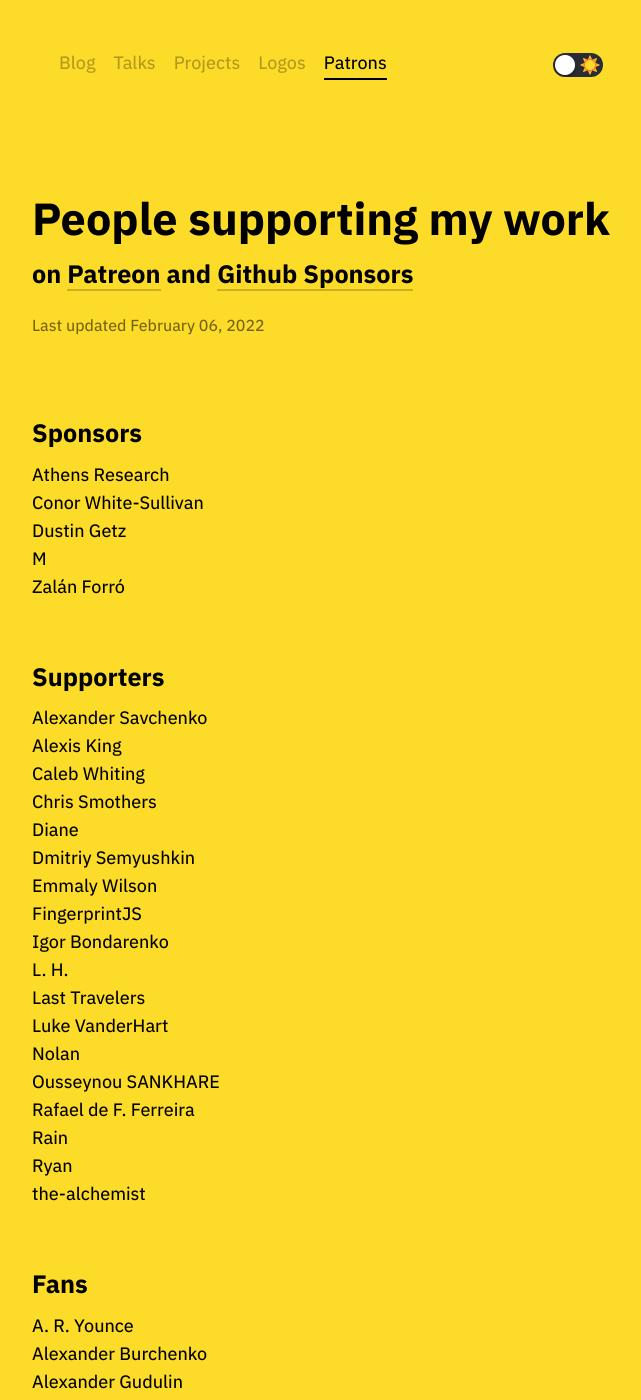
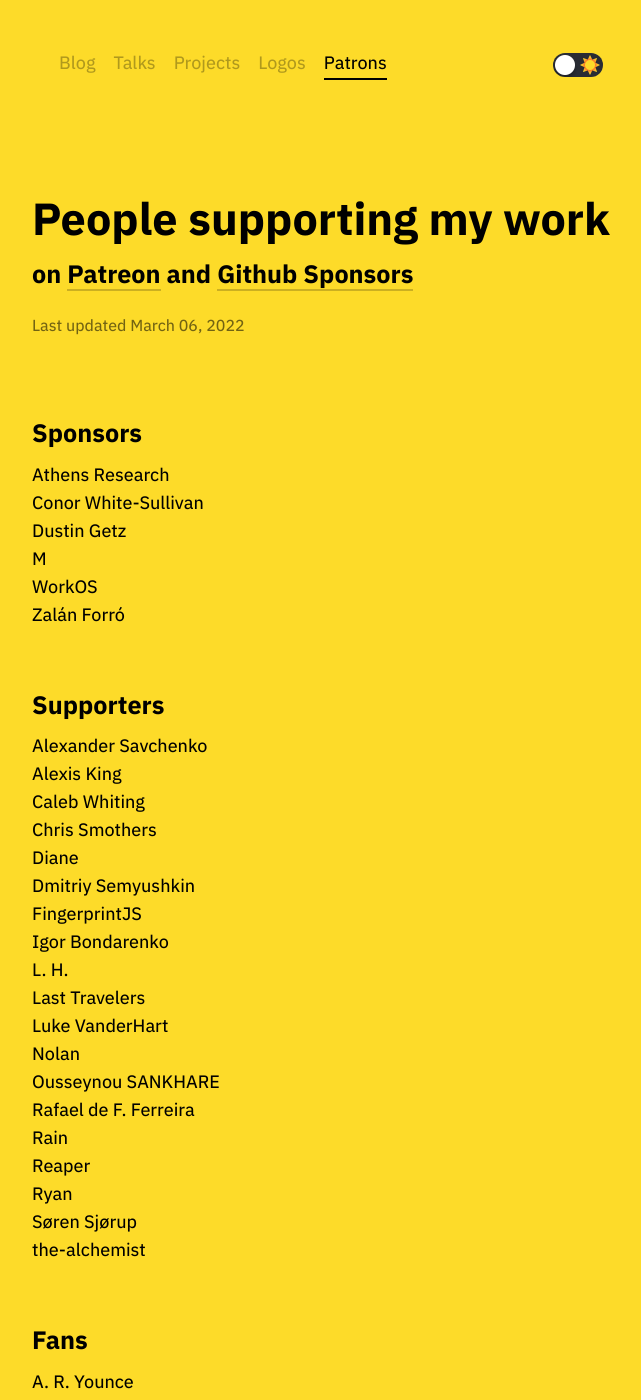
Before and after one commit to tonsky/tonsky.github.io, a Jekyll site: the page built from patrons/index.html, in a window 1280 px wide and 1400 px high. Shown: the whole window, without its empty margins (310-951 px from the left). Built offline with Jekyll 4.4.1, drawn with Linux system fonts in a browser that asks for light colours; some of the changed text lies outside the part shown.

Commit message:
Patrons update March 2022

```diff
--- a/patrons/index.html
+++ b/patrons/index.html
@@ -20,13 +20,14 @@
 
 <h1 class="title">People supporting my work</h1>
 <h2>on <a href="https://patreon.com/tonsky" target="_blank">Patreon</a> and <a href="https://github.com/sponsors/tonsky" target="_blank">Github Sponsors</a></h2>
-<div class="footer">Last updated February 06, 2022</div>
+<div class="footer">Last updated March 06, 2022</div>
 
 <h2>Sponsors</h2>
 <li>Athens Research</li>
 <li>Conor White-Sullivan</li>
 <li>Dustin Getz</li>
 <li>M</li>
+<li>WorkOS</li>
 <li>Zalán Forró</li>
 
 <h2>Supporters</h2>
@@ -36,7 +37,6 @@
 <li>Chris Smothers</li>
 <li>Diane</li>
 <li>Dmitriy Semyushkin</li>
-<li>Emmaly Wilson</li>
 <li>FingerprintJS</li>
 <li>Igor Bondarenko</li>
 <li>L. H.</li>
@@ -46,20 +46,21 @@
 <li>Ousseynou SANKHARE</li>
 <li>Rafael de F. Ferreira</li>
 <li>Rain</li>
+<li>Reaper</li>
 <li>Ryan</li>
+<li>Søren Sjørup</li>
 <li>the-alchemist</li>
 
 <h2>Fans</h2>
 <li>A. R. Younce</li>
-<li>Alexander Burchenko</li>
 <li>Alexander Gudulin</li>
-<li>Alexey Antipov</li>
 <li>Andreas Pizsa</li>
 <li>Arno Esterhuizen</li>
+<li>Around</li>
 <li>Ben Brinckerhoff</li>
 <li>Brandon Walters</li>
 <li>Brian Hurlow</li>
-<li>Caleb Land</li>
+<li>D M</li>
 <li>Dan Abrams</li>
 <li>Dan Martinez</li>
 <li>Dave Thompson</li>
```
Also changed, not shown: other parts of patrons/index.html (+0 -5 lines).
